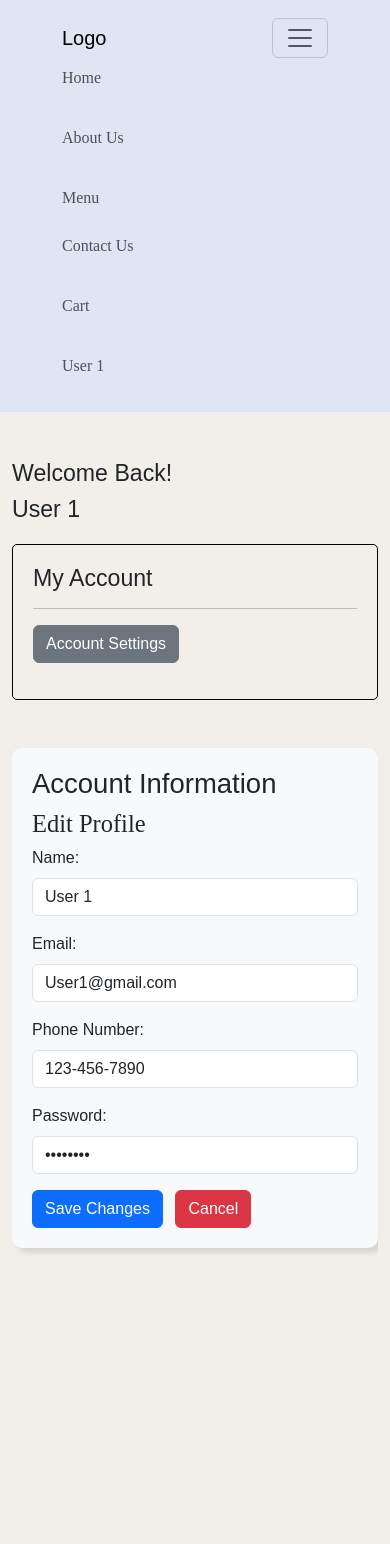
After one commit to Stephenlwl/5010CEM-EnterpriseProject, a PHP site: page /public/profile.html in a window 390 px wide, after a click that opens the changed part. The commit adds this page. Run offline with PHP 8.4, Linux system fonts and the light colour scheme.

Commit message:
create the user profile page and the edit profile screen, import the boostrap 5 to make the screen responsive and make some changes on the navigation bar

```diff
--- /dev/null
+++ b/public/css/editProfile.css
@@ -0,0 +1,7 @@
+.container{
+    margin: auto;
+    padding: 20px;
+    border-radius: 10px;
+    background-color: #f8f9fa;
+    box-shadow: 5px 5px 5px rgba(0, 0, 0, 0.1);
+}
--- /dev/null
+++ b/public/css/profile.css
@@ -0,0 +1,21 @@
+.profile-settings-frame {
+    margin-top: 20px;
+    padding: 20px;
+    border: 1px solid #000000;
+    border-radius: 5px;
+}
+
+h3 {
+    margin-bottom: 20px;
+    font-family: 'Arial Narrow Bold', sans-serif;
+}
+
+li, h2 {
+    font-family: instrunment serif;
+}
+
+li a:hover {
+    border-radius: 10px;
+    background-color: #7EACB5;
+    color: #252525;
+}
--- /dev/null
+++ b/public/css/publicDefault.css
@@ -0,0 +1,53 @@
+* {
+    margin: 0;
+    padding: 0;
+    box-sizing: border-box;
+}
+
+body {
+    font-family: Arial, sans-serif;
+    background-color: #F2EFEA;
+}
+
+header {
+    display: flex;
+    justify-content: space-between;
+    align-items: center;
+    padding: 10px 50px;
+    background-color: #DFE5F3;
+}
+
+header nav {
+    display: flex;
+    flex-grow: 1; /* Ensures the navigation takes up available space */
+    justify-content: space-between; /* Space between left nav and right header */
+}
+
+header nav .left-nav, header nav .right-nav {
+    display: flex;
+    gap: 20px; /* Adjusts space between individual menu items */
+}
+
+header nav ul {
+    list-style: none;
+    display: flex;
+    gap: 20px; /* Space between items */
+}
+
+header nav ul li a {
+    text-decoration: none;
+    color: #000;
+}
+
+.logo {
+    font-size: 24px;
+    font-weight: bold;
+    flex-grow: 0;
+    text-align: center; /* Center the logo */
+    margin: 0 100px; /* Adjust spacing around the logo */
+}
+
+main {
+    display: flex;
+    height: 100vh;
+}
--- /dev/null
+++ b/public/profile.html
@@ -0,0 +1,108 @@
+<!DOCTYPE html>
+<html lang="en">
+
+<head>
+    <meta charset="UTF-8">
+    <meta name="viewport" content="width=device-width, initial-scale=1.0">
+    <title>Riberio Cafe Profile Page</title>
+    <link rel="stylesheet" href="css/profile.css">
+    <link href="https://cdn.jsdelivr.net/npm/bootstrap@5.3.3/dist/css/bootstrap.min.css" rel="stylesheet">
+    <script src="https://cdn.jsdelivr.net/npm/bootstrap@5.3.3/dist/js/bootstrap.bundle.min.js"></script>
+    <link rel="stylesheet" href="css/publicDefault.css">
+
+</head>
+
+<body>
+    <header>
+        <nav class="navbar navbar-expand-lg">
+            <div class="container">
+                <a class="navbar-brand" href="#">Logo</a>
+
+                <button class="navbar-toggler" type="button" data-bs-toggle="collapse" data-bs-target="#navbarNav"
+                    aria-controls="navbarNav" aria-expanded="false" aria-label="Toggle navigation">
+                    <span class="navbar-toggler-icon"></span>
+                </button>
+
+                <div class="collapse navbar-collapse" id="navbarNav">
+                    <!-- Left-side navigation links -->
+                    <ul class="navbar-nav me-auto mb-2 mb-lg-0">
+                        <li class="nav-item">
+                            <a class="nav-link" href="#">Home</a>
+                        </li>
+                        <li class="nav-item">
+                            <a class="nav-link" href="#">About Us</a>
+                        </li>
+                        <li class="nav-item">
+                            <a class="nav-link" href="#">Menu</a>
+                        </li>
+                    </ul>
+
+                    <ul class="navbar-nav ms-auto mb-2 mb-lg-0">
+                        <li class="nav-item">
+                            <a class="nav-link" href="#">Contact Us</a>
+                        </li>
+                        <li class="nav-item">
+                            <a class="nav-link" href="#">Cart</a>
+                        </li>
+                        <li class="nav-item">
+                            <a class="nav-link" href="#">User 1</a>
+                        </li>
+                    </ul>
+                </div>
+            </div>
+        </nav>
+    </header>
+
+    <main>
+        <div class="container mt-5">
+            <div class="row">
+                <!--Account Settings Sidebar -->
+                <div class="col-sm-4">
+                    <h3>Welcome Back!</h3>
+                    <h3>User 1</h3>
+                    <div class="profile-settings-frame">
+                        <h3>My Account</h3>
+                        <hr>
+
+                        <button class="btn btn-secondary d-lg-none mb-3" type="button" data-bs-toggle="collapse"
+                            data-bs-target="#profile-nav" aria-expanded="false" aria-controls="profile-nav">
+                            Account Settings
+                        </button>
+
+                        <div id="profile-nav" class="collapse d-lg-block">
+                            <ul class="nav nav-pills flex-column">
+                                <label for="profile">Account Information</label>
+                                <li class="nav-item">
+                                    <a class="nav-link" href="userProfileSettings/editProfile.html" target="profile-iframe">Edit Profile</a>
+                                </li>
+                                <label for="profile">Payment & Delivery</label>
+                                <li class="nav-item">
+                                    <a class="nav-link" href="userProfileSettings/deliveryAddress.html" target="profile-iframe">Delivery Address</a>
+                                </li>
+                                <label for="profile">Orders & Tracking</label>
+                                <li class="nav-item">
+                                    <a class="nav-link" href="userProfileSettings/orderTracking.html" target="profile-iframe">Order Tracking</a>
+                                </li>
+                                <li class="nav-item">
+                                    <a class="nav-link" href="userProfileSettings/orderHistory.html" target="profile-iframe">Order History</a>
+                                </li>
+                                <label for="profile">Favorite & Preference</label>
+                                <li class="nav-item">
+                                    <a class="nav-link" href="userProfileSettings/favoriteList.html" target="profile-iframe">Favorite List</a>
+                                </li>
+                            </ul>
+                        </div>
+                    </div>
+                </div>
+                <!--dynamic right screen -->
+                <div class="col-sm-8 d-flex" style="height: 100vh;">
+                    <iframe width="100%" height="100%" src="userProfileSettings/editProfile.html" frameborder="0" name="profile-iframe" style="flex-grow: 1;"></iframe>
+                </div>
+            </div>
+        </div>
+    </main>
+
+
+</body>
+
+</html>
--- /dev/null
+++ b/public/userProfileSettings/editProfile.html
@@ -0,0 +1,54 @@
+<!DOCTYPE html>
+<html lang="en">
+
+<head>
+    <meta charset="UTF-8">
+    <meta name="viewport" content="width=device-width, initial-scale=1.0">
+    <title>Riberio Cafe Profile Page</title>
+    <link href="https://cdn.jsdelivr.net/npm/bootstrap@5.3.3/dist/css/bootstrap.min.css" rel="stylesheet">
+    <script src="https://cdn.jsdelivr.net/npm/bootstrap@5.3.3/dist/js/bootstrap.bundle.min.js"></script>
+    <link rel="stylesheet" href="../css/publicDefault.css">
+    <link rel="stylesheet" href="../css/profile.css">
+    <link rel="stylesheet" href="../css/editProfile.css">
+</head>
+
+<body>
+    <div class="container mt-5">
+        <h1>Account Information</h1>
+        <h2>Edit Profile</h2>
+        <form>
+            <div class="row mb-3">
+                <div class="col-sm-6">
+                    <label for="name" class="form-label">Name:</label>
+                    <input type="text" id="name" name="name" value="User 1" class="form-control">
+                </div>
+            </div>
+            <div class="row mb-3">
+                <div class="col-sm-6">
+                    <label for="email" class="form-label">Email:</label>
+                    <input type="email" id="email" name="email" value="User1@gmail.com" class="form-control">
+                </div>
+            </div>
+            <div class="row mb-3">
+                <div class="col-sm-6">
+                    <label for="phone" class="form-label">Phone Number:</label>
+                    <input type="tel" id="phone" name="phone" value="123-456-7890" class="form-control">
+                </div>
+            </div>
+            <div class="row mb-3">
+                <div class="col-sm-6">
+                    <label for="password" class="form-label">Password:</label>
+                    <input type="password" id="password" name="password" value="password" class="form-control">
+                </div>
+            </div>
+            <div class="row">
+                <div class="col-sm-6">
+                    <button type="submit" class="btn btn-primary me-2">Save Changes</button>
+                    <button type="reset" class="btn btn-danger">Cancel</button>
+                </div>
+            </div>
+        </form>
+    </div>
+</body>
+
+</html>
```
Also changed, not shown: public/css/login.css (+0 -57 lines), public/login.html (+41 -21 lines).
